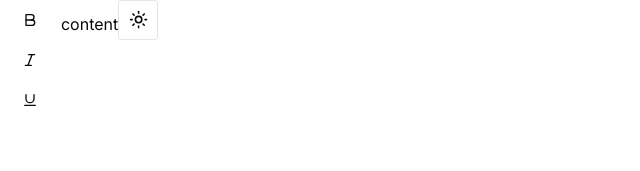
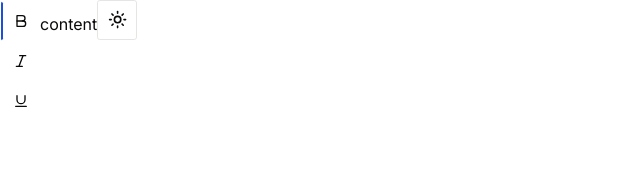
Before and after one commit to Abokor-AN/xana, a Next.js app: page / in a window 1280 px wide. Shown: the top 171 px of the page, without its empty margins (0-640 px from the left). Built offline with nearby package versions, Linux system fonts and the light colour scheme.

Commit message:
Update principal wireframe

```diff
--- a/src/app/page.js
+++ b/src/app/page.js
@@ -14,7 +14,7 @@ export default function Home() {
           content<ModeToggle></ModeToggle>
         </div>
         <Sidebar
-          className={"h-20 w-full md:h-full md:w-16 md:order-first"}
+          className={"h-20 w-full md:h-full md:w-10 md:order-first"}
         ></Sidebar>
       </ResponsiveDivLayout>
     </>
--- a/src/components/ui/sidebar.jsx
+++ b/src/components/ui/sidebar.jsx
@@ -2,10 +2,7 @@
 
 import * as React from "react";
 
-import {
-  ToggleGroup,
-  ToggleGroupItem,
-} from "@/components/shadcn-ui/toggle-group";
+import { Button } from "@/components/shadcn-ui/button";
 
 import { Bold, Italic, Underline } from "lucide-react";
 
@@ -15,22 +12,32 @@ export function Sidebar({ className, ...props }) {
   return (
     <div
       className={cn(
-        "flex items-center justify-center md:items-start",
+        "p-px flex items-center justify-center md:flex-col md:items-start md:justify-start",
         className
       )}
       {...props}
     >
-      <ToggleGroup type="single" className="flex md:flex-col">
-        <ToggleGroupItem value="bold" aria-label="Toggle bold">
-          <Bold className="h-4 w-4" />
-        </ToggleGroupItem>
-        <ToggleGroupItem value="italic" aria-label="Toggle italic">
-          <Italic className="h-4 w-4" />
-        </ToggleGroupItem>
-        <ToggleGroupItem value="underline" aria-label="Toggle underline">
-          <Underline className="h-4 w-4" />
-        </ToggleGroupItem>
-      </ToggleGroup>
+      <Button
+        variant="ghost"
+        size="icon"
+        className="border-2 border-l-blue-700 border-t-transparent border-b-transparent border-r-transparent"
+      >
+        <Bold className="h-4 w-4" />
+      </Button>
+      <Button
+        variant="ghost"
+        size="icon"
+        className="border-2 border-l-transparent border-t-transparent border-b-transparent border-r-transparent"
+      >
+        <Italic className="h-4 w-4" />
+      </Button>
+      <Button
+        variant="ghost"
+        size="icon"
+        className="border-2 border-l-transparent border-t-transparent border-b-transparent border-r-transparent"
+      >
+        <Underline className="h-4 w-4" />
+      </Button>
     </div>
   );
 }
```
